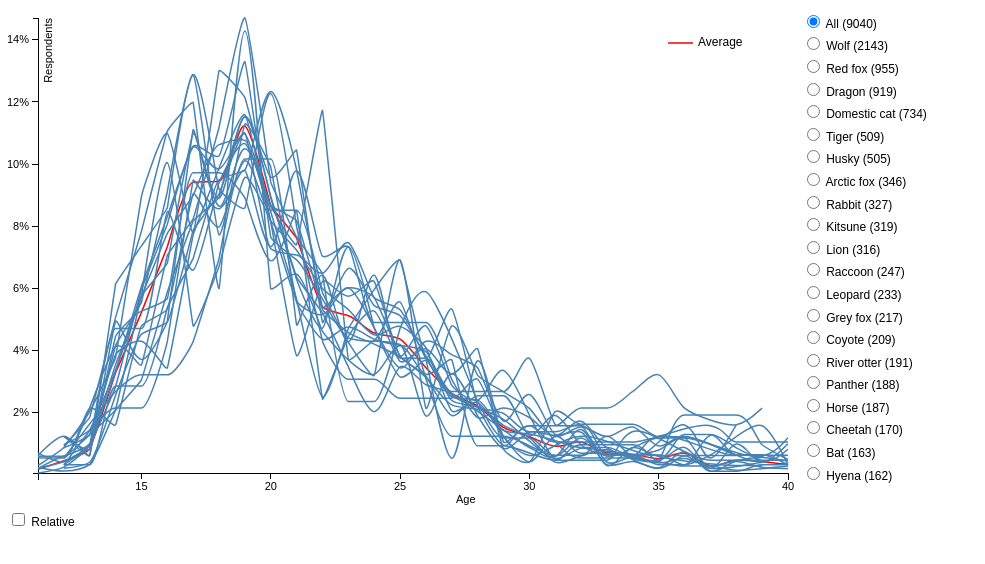
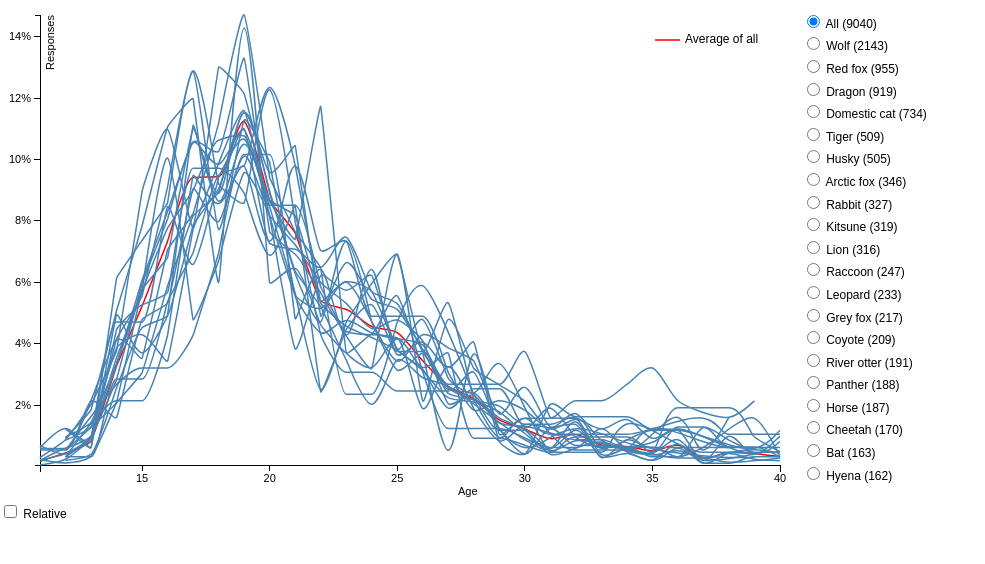
Before and after one commit to ruxley/gender-age, a website: page index.html in a window 1280 px wide. Shown: the whole page, without its empty margins (0-985 px from the left). Drawn offline with Linux system fonts and the light colour scheme.

Commit message:
Changed "relative" checkbox to be generated by d3 and updated some labelling

```diff
--- a/index.html
+++ b/index.html
@@ -8,10 +8,6 @@
 <body>
   <div class="chart"></div>
   <div class="labels"></div>
-  <label>
-    <input type="checkbox" class="relative-checkbox"></input>
-    Relative
-  </label>
 </body>
 <script src="scripts/lodash.min.js"></script>
 <script src="scripts/d3.min.js"></script>
--- a/scripts/main.js
+++ b/scripts/main.js
@@ -1,5 +1,5 @@
 (function () {
-  var margin = {top: 10, right: 80, bottom: 35, left: 30};
+  var margin = {top: 15, right: 80, bottom: 35, left: 40};
   var width = 860 - margin.left - margin.right;
   var height = 500 - margin.top - margin.bottom;
 
@@ -51,25 +51,26 @@
       .attr('y', 6)
       .attr('dy', '.71em')
       .style('text-anchor', 'end')
-      .text('Respondents');
+      .text('Responses');
 
   var speciesData;
   var agesData;
   var agesMap;
   var totalSize;
   var selectedSpecies = [];
+  var baseline;
 
-  d3.select('.relative-checkbox').on('change', function () {
-    if (this.checked) {
-      setDataType('relative');
-      drawChart();
-    } else {
-      setDataType('absolute');
-      drawChart();
-    }
-  });
+  // d3.select('.relative-checkbox').on('change', function () {
+  //   if (this.checked) {
+  //     setDataType('relative');
+  //     drawChart();
+  //   } else {
+  //     setDataType('absolute');
+  //     drawChart();
+  //   }
+  // });
 
-  function processData (data) {
+  function processData(data) {
     data = data.filter(function (d) {
       return d.year === 2009 &&
         d.age > 0 && d.age < 41 &&
@@ -110,7 +111,7 @@
     });
   }
 
-  function setDataType (type) {
+  function setDataType(type) {
     // Set ratios
     speciesData.forEach(function (species) {
       species.ages.forEach(function (age) {
@@ -161,13 +162,9 @@
     }
 
     y.domain([yMin, yMax]);
-
-    console.log("agesMap:", agesMap);
-    console.log("agesData:", agesData);
-    console.log('speciesData:', speciesData);
   }
 
-  function showSelectedSpecies () {
+  function showSelectedSpecies() {
     d3.selectAll('.species')
       .classed('faded', true)
       .classed('active', false);
@@ -179,13 +176,13 @@
     });
   }
 
-  function showAllSpecies () {
+  function showAllSpecies() {
     d3.selectAll('.species')
       .classed('faded', false)
       .classed('active', false);
   }
 
-  function mouseover (d) {
+  function mouseover(d) {
     if (d.species === 'all') {
       showAllSpecies();
     } else {
@@ -196,22 +193,14 @@
       d3.select('.species.' + d.species.toLowerCase())
         .classed('faded', false)
         .classed('active', true);
-
-      // d3.selectAll('.label')
-      //   .classed('faded', true)
-      //   .classed('active', false);
-
-      // d3.select('.label.' + d.species.toLowerCase())
-      //   .classed('faded', false)
-      //   .classed('active', true);
     }
   }
 
-  function mouseout (d) {
+  function mouseout(d) {
     showSelectedSpecies();
   }
 
-  function onCheckboxChange (d) {
+  function onCheckboxChange(d) {
     if (d.species === 'all') {
       selectedSpecies = speciesData.map(function (d) {
         return d.species;
@@ -232,19 +221,17 @@
     }
   }
 
-  var baseline = svg.append('g').attr('class', 'total').append('path').attr('class', 'line');
-
-  function setupChart () {
+  function setupChart() {
     var key = svg.append('g')
       .attr('class', 'key')
-      .attr('transform', 'translate(' + (width - 120) + ', 25)');
+      .attr('transform', 'translate(' + (width - 125) + ', 25)');
 
     key.append('path')
         .attr('class', 'line')
         .attr('d', 'm0 0 h25');
 
     key.append('text')
-      .text('Average')
+      .text('Average of all')
       .attr('x', 30)
       .attr('dy', 3);
 
@@ -279,9 +266,29 @@
         // .on('click', mouseover)
         .select('input')
         .on('change', onCheckboxChange);
+
+    d3.select('body')
+      .append('label')
+      .attr('class', 'relative-checkbox')
+      .html('<input type="checkbox"> Relative')
+      .select('input')
+      .on('change', function () {
+        if (this.checked) {
+          setDataType('relative');
+          drawChart();
+        } else {
+          setDataType('absolute');
+          drawChart();
+        }
+      });
+
+    baseline = svg.append('g')
+      .attr('class', 'total')
+      .append('path')
+      .attr('class', 'line');
   }
 
-  function drawChart () {
+  function drawChart() {
     xAxisSVG.call(xAxis);
     yAxisSVG.transition().duration(750).call(yAxis);
 
--- a/styles/style.css
+++ b/styles/style.css
@@ -1,6 +1,7 @@
 body {
   font-family: sans-serif;
   font-size: 12px;
+  margin: 0;
 }
 
 .chart {
```
